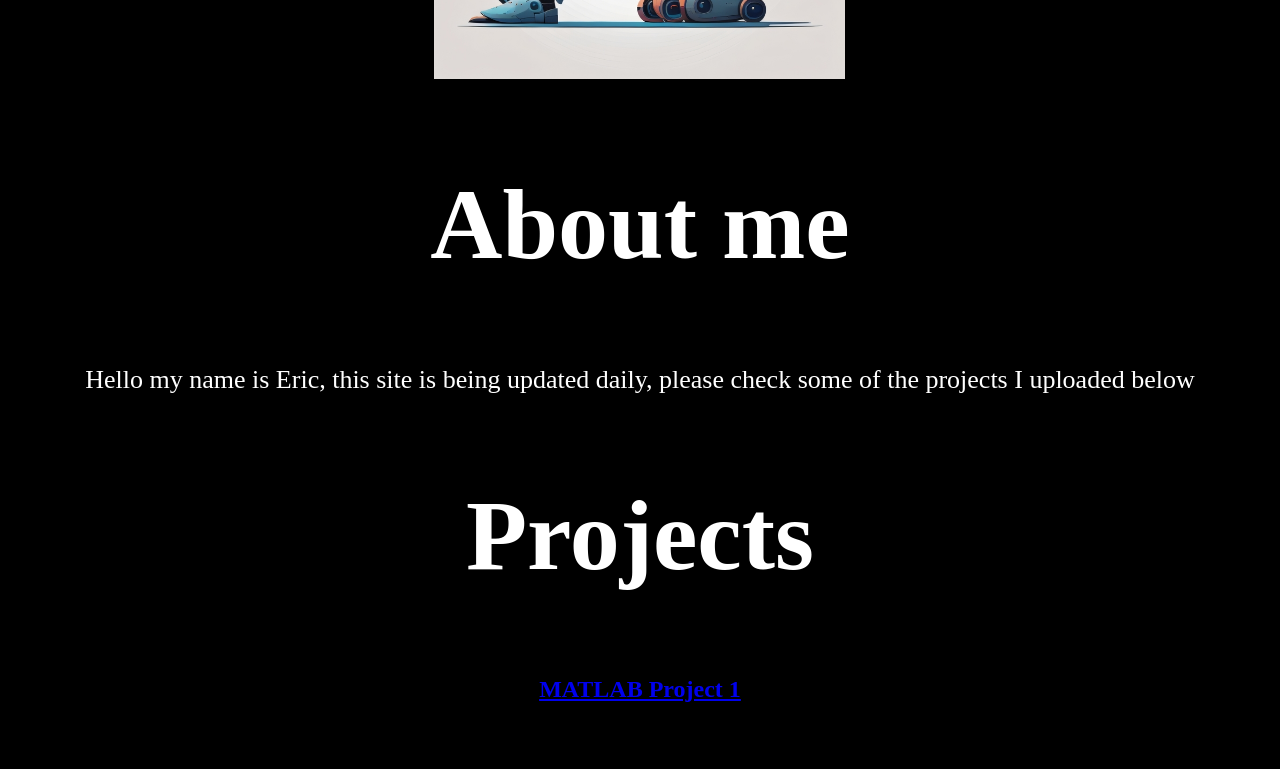
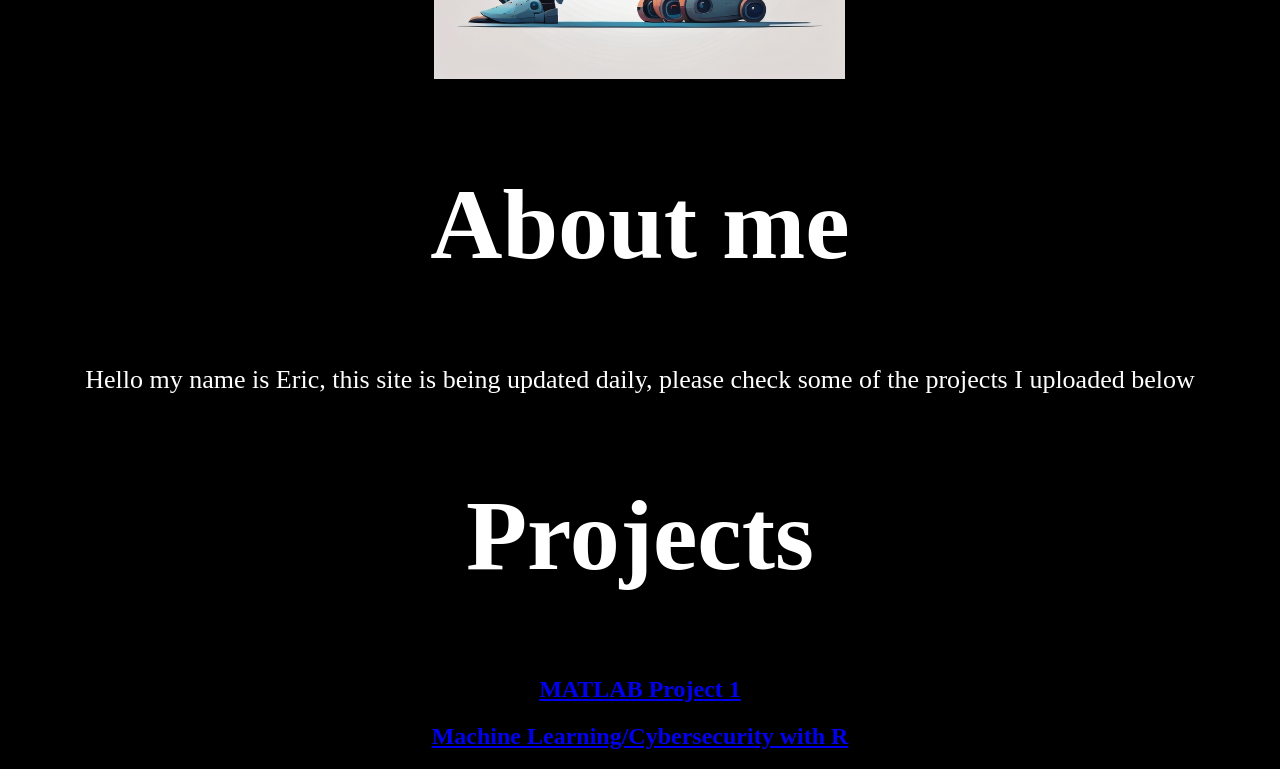
Before and after one commit to EricYunWang/mySite, a plain HTML site: page index.html in a window 1280 px wide. Shown: the part 578-1347 px from the top of the page. Before the commit the page ends 1301 px from the top, so only its background shows below. Drawn offline with Linux system fonts and the light colour scheme.

Commit message:
Update index.html

```diff
--- a/index.html
+++ b/index.html
@@ -39,5 +39,6 @@
 
     <h2 style="font-size: 100px"><center>Projects</center></h2>
     <h2 style="fron-size: 75px"><center><a href="https://github.com/EricYunWang/MATLAB-1-Floating-point">MATLAB Project 1</a></center></h2>
+    <h2 style="fron-size: 75px"><center><a href="https://https://github.com/EricYunWang/Machine-Learning-Cybersecurity">Machine Learning/Cybersecurity with R</a></center></h2>
     </main>
 </body>
```
